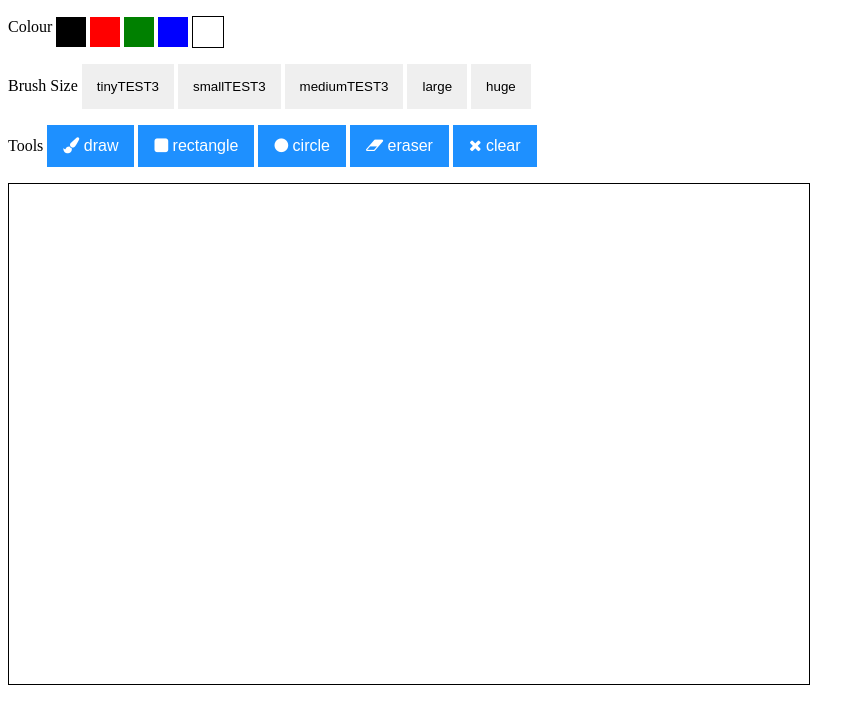
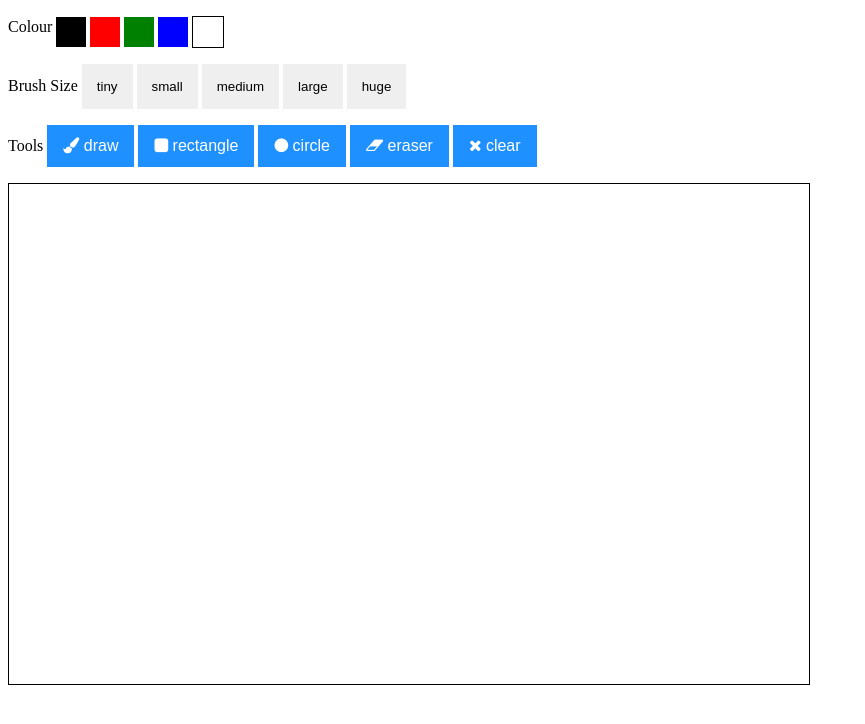
Before and after one commit to pirateZilla/paint-splatter, a plain HTML site: page www/index.html in a window 1280 px wide. Shown: the whole page, without its empty margins (0-865 px from the left). Drawn offline with Linux system fonts and the light colour scheme.

Commit message:
html charset declaration and changing test buttons

```diff
--- a/www/index.html
+++ b/www/index.html
@@ -1,7 +1,8 @@
-<!DOCTYPE HTML>
+<!DOCTYPE html>
 
 <html>
     <head>
+            <meta charset="UTF-8">
         <link rel="stylesheet" type="text/css" href="css/main.css"/>
         <link rel="stylesheet" href="https://cdnjs.cloudflare.com/ajax/libs/font-awesome/4.7.0/css/font-awesome.min.css">
     </head>
@@ -18,9 +19,9 @@
                 </div>
                 <div id="brushSizes">
                     <p>Brush Size
-                    <button class="button tiny" id="size1" onclick="changeBrushSize('5')">tinyTEST3</button>
-                    <button class="button small" id="size2" onclick="changeBrushSize('10')">smallTEST3</button>
-                    <button class="button medium" id="size3" onclick="changeBrushSize('20')">mediumTEST3</button>
+                    <button class="button tiny" id="size1" onclick="changeBrushSize('5')">tiny</button>
+                    <button class="button small" id="size2" onclick="changeBrushSize('10')">small</button>
+                    <button class="button medium" id="size3" onclick="changeBrushSize('20')">medium</button>
                     <button class="button large" id="size4" onclick="changeBrushSize('50')">large</button>
                     <button class="button huge" id="size5" onclick="changeBrushSize('100')">huge</button></p>
                 </div>
```
